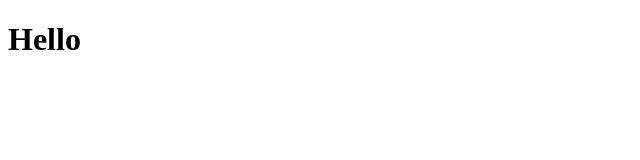
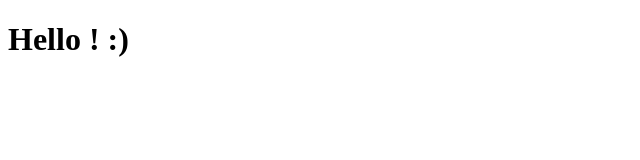
Before and after one commit to Ratchitta/portfolio, a React (Create React App) app: page / in a window 1280 px wide. Shown: the top 160 px of the page, without its empty margins (0-640 px from the left). Built offline with nearby package versions, Linux system fonts and the light colour scheme.

Commit message:
update app

```diff
--- a/package.json
+++ b/package.json
@@ -19,6 +19,7 @@
     "react-dom": "^18.2.0",
     "react-router-dom": "^6.3.0",
     "react-scripts": "5.0.1",
+    "tailwindcss": "^3.2.1",
     "typescript": "^4.7.4",
     "web-vitals": "^2.1.4"
   },
--- a/src/App.tsx
+++ b/src/App.tsx
@@ -1,9 +1,9 @@
 import React from "react";
-
+//https://www.jqueryscript.net/other/scroll-progress-indicator-ws-scroLi.html
 function App() {
   return (
     <>
-      <h1>Hello</h1>
+      <h1>Hello ! :)</h1>
     </>
   );
 }
```
Also changed, not shown: 1 other file (tests, documents, lock files or other folders).
